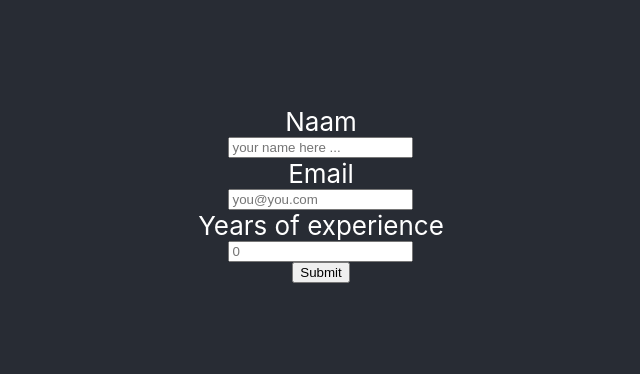
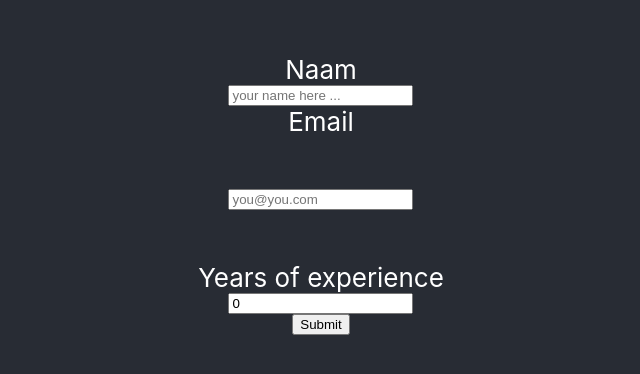
Before and after one commit to Reinoptland/form-examples, a React (Create React App) app: page / in a window 1280 px wide. Shown: the part 206-580 px from the top of the page, without its empty margins (319-959 px from the left). Built offline with nearby package versions, Linux system fonts and the light colour scheme.

Commit message:
Add onsubmit, preventDefault and validation

```diff
--- a/src/App.js
+++ b/src/App.js
@@ -9,17 +9,35 @@ import "./App.css";
 // controlled components
 // - [x] state aanmaken voor elk input veld
 // - [x] value doorgeven aan het input veld (getter)
-// - onChange handler voor elk input veld (setter)
+// - [x] onChange handler voor elk input veld (setter)
 
 function App() {
   const [name, setName] = useState("");
   const [email, setEmail] = useState("");
-  const [xp, setXp] = useState();
+  const [xp, setXp] = useState(0);
+  const [emailError, setEmailError] = useState("");
+  const [nameError, setNameError] = useState("");
+
+  function handleSubmit(event) {
+    event.preventDefault(); // we krijgen geen pagina terug!
+
+    if (!email.includes("@")) {
+      setEmailError("Vul aub een email in");
+      return; // stop!
+    }
+
+    if (!name) {
+      setNameError("Dit veld is verplicht");
+      return;
+    }
+    // Standaard refreshed een form submission je pagina
+    console.log("DIT IS INGEVULD:", name, email, xp);
+  }
 
   return (
     <div className="App">
       <header className="App-header">
-        <form className="App-header">
+        <form className="App-header" onSubmit={handleSubmit}>
           <label htmlFor="name">Naam</label>
           <input
             id="name"
@@ -27,17 +45,30 @@ function App() {
             type="text"
             placeholder="your name here ..."
             value={name}
+            onChange={(event) => setName(event.target.value)}
           />
           <label htmlFor="email">Email</label>
+          {<p>{nameError}</p>}
           <input
             id="email"
             name="email"
             type="email"
             placeholder="you@you.com"
             value={email}
+            onChange={(event) => setEmail(event.target.value)}
           />
+          {<p>{emailError}</p>}
+
           <label htmlFor="xp">Years of experience</label>
-          <input id="xp" name="xp" type="number" placeholder="0" value={xp} />
+          <input
+            id="xp"
+            name="xp"
+            type="number"
+            placeholder="0"
+            value={xp}
+            onChange={(event) => setXp(event.target.value)}
+          />
+
           <input type="submit" />
         </form>
       </header>
```
